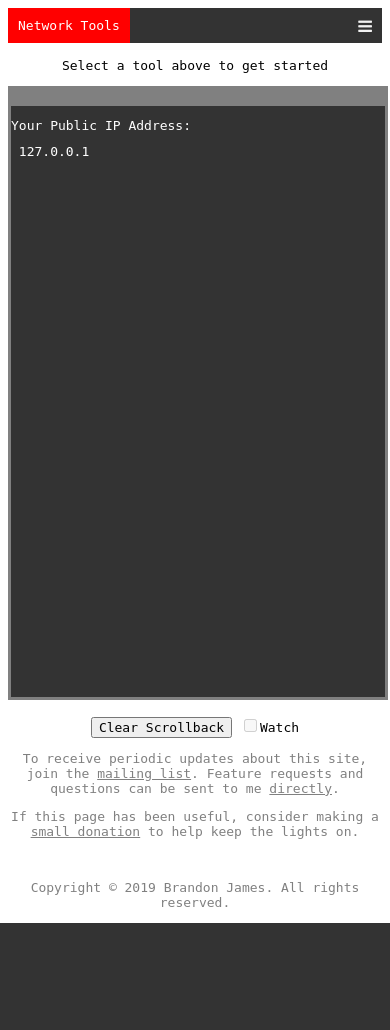
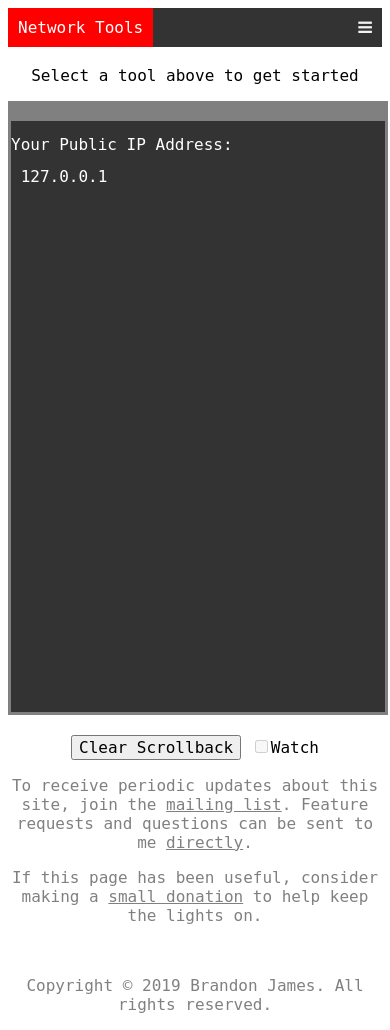
Before and after one commit to bjames/neverthenetwork, a Flask app: page / in a window 390 px wide. Before the commit the page ends 923 px from the top, so only its background shows below. Run offline with Flask 2, Linux system fonts and the light colour scheme; some libraries are stand-ins or nearby versions.

Commit message:
increased font size on mobile

```diff
--- a/static/stylesheets/style.css
+++ b/static/stylesheets/style.css
@@ -114,6 +114,11 @@ pre {
   }
 
   @media screen and (max-width: 800px) {
+
+    * {
+      font-family: monospace;
+      font-size: 16px;
+    }
     pre {
       width: 100%; /* The width is 100%, when the viewport is 800px or smaller */
       padding-right: 0px;
```
